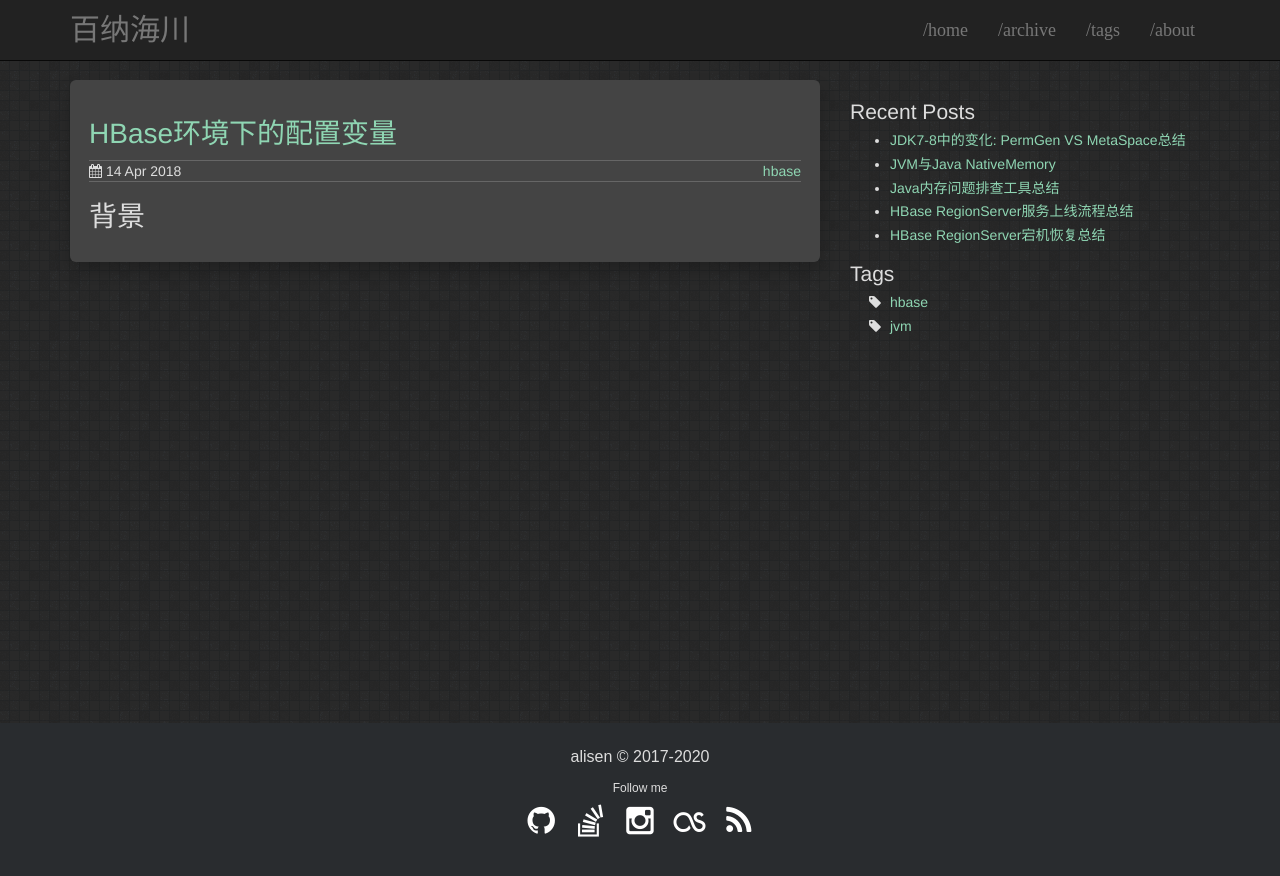
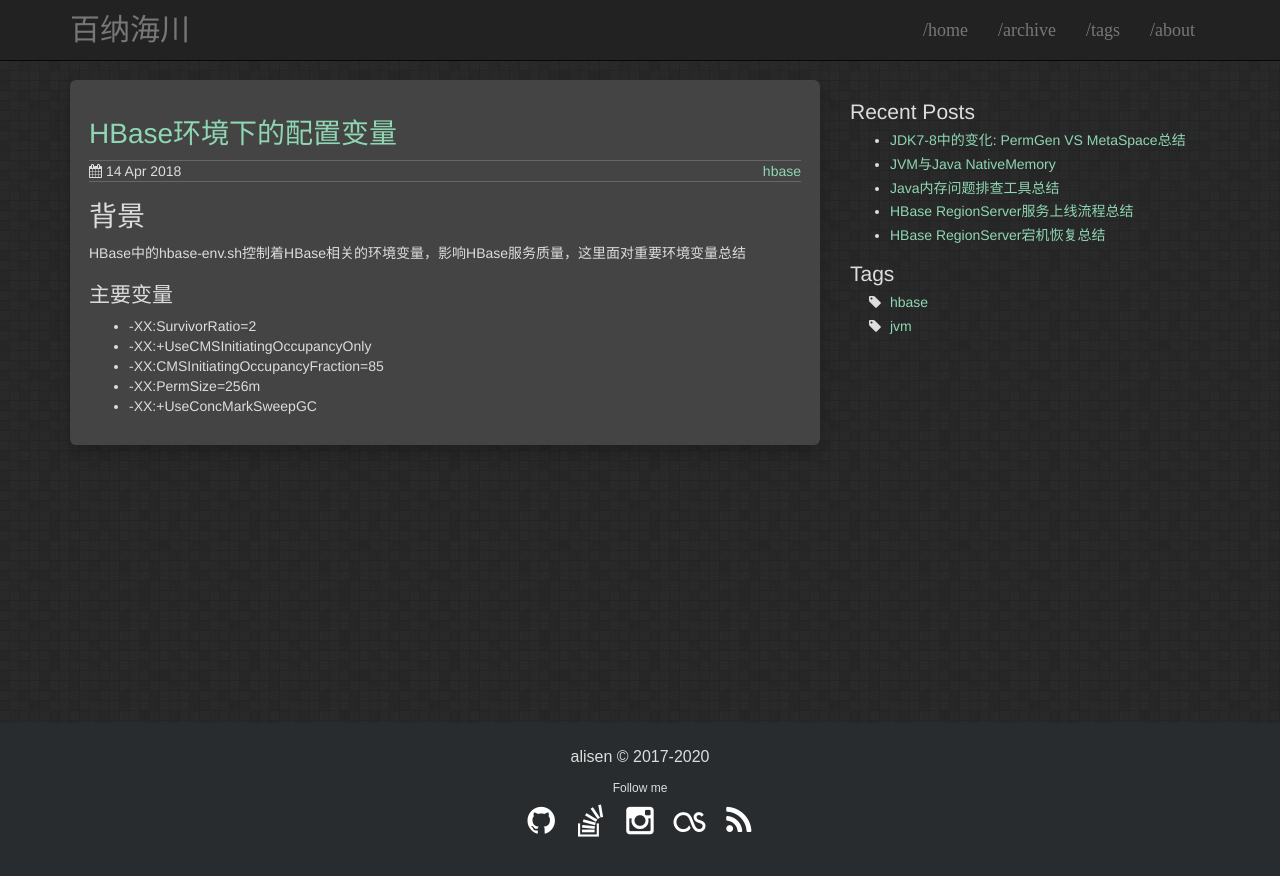
Before and after one commit to igithu/summary, a Jekyll site: the page built from _posts/2018-04-14-hbase-env.md, in a window 1280 px wide. Shown: the top 876 px of the page. Built offline with Jekyll 4.4.1, drawn with Linux system fonts in a browser that asks for light colours.

Commit message:
Update 2018-04-14-hbase-env.md

```diff
--- a/_posts/2018-04-14-hbase-env.md
+++ b/_posts/2018-04-14-hbase-env.md
@@ -6,3 +6,11 @@ tags: hbase
 ---
 
 # 背景
+HBase中的hbase-env.sh控制着HBase相关的环境变量，影响HBase服务质量，这里面对重要环境变量总结
+
+## 主要变量
+* -XX:SurvivorRatio=2
+* -XX:+UseCMSInitiatingOccupancyOnly
+* -XX:CMSInitiatingOccupancyFraction=85
+* -XX:PermSize=256m
+* -XX:+UseConcMarkSweepGC
```
